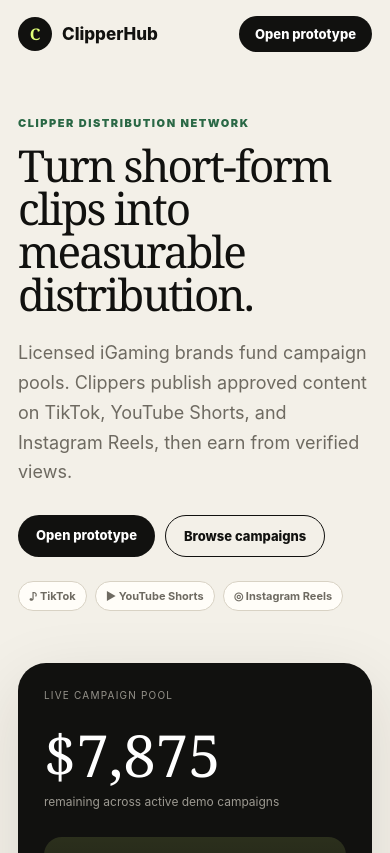
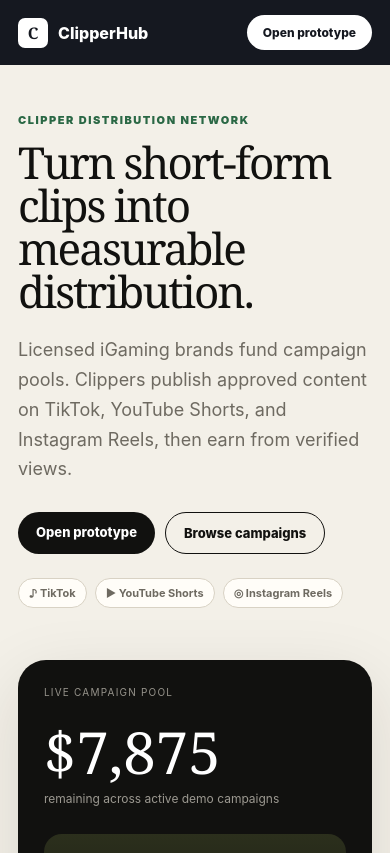
Before and after one commit to dondo511/testlp, a Next.js app in the folder clipstream-app/: page / in a window 390 px wide. Shown: the top 853 px of the page. Built offline with nearby package versions, Linux system fonts and the light colour scheme.

Commit message:
Adopt Clipping.io-inspired dark header

```diff
--- a/clipstream-app/components/landing/Header.module.css
+++ b/clipstream-app/components/landing/Header.module.css
@@ -1 +1 @@
-.header{background:var(--paper);position:relative;z-index:5}.wrap{max-width:1180px;margin:0 auto;padding:20px 26px;display:flex;align-items:center;justify-content:space-between}.brand{display:flex;align-items:center;gap:10px;text-decoration:none}.logoMark{width:34px;height:34px;border-radius:50%;background:var(--ink);color:var(--lime);display:grid;place-items:center;font-family:var(--font-display);font-weight:700}.wordmark{font-size:17px;font-weight:800;color:var(--ink)}.nav{display:flex;align-items:center;gap:20px}.navLinks{display:flex;gap:24px}.link{font-size:13px;text-decoration:none;color:var(--muted);font-weight:650}.link:hover{color:var(--ink)}.cta{padding:10px 16px;border-radius:999px;background:var(--ink);color:#fff;text-decoration:none;font-size:13px;font-weight:800}@media(max-width:700px){.navLinks{display:none}.wrap{padding:16px 18px}}
+.header{background:#151820;position:relative;z-index:5}.wrap{max-width:1180px;margin:0 auto;padding:18px 26px;display:flex;align-items:center;justify-content:space-between}.brand{display:flex;align-items:center;gap:10px;text-decoration:none}.logoMark{width:30px;height:30px;border-radius:7px;background:#fff;color:#151820;display:grid;place-items:center;font-family:var(--font-display);font-weight:800}.wordmark{font-size:16px;font-weight:800;color:#fff}.nav{display:flex;align-items:center;gap:20px}.navLinks{display:flex;gap:24px}.link{font-size:12.5px;text-decoration:none;color:#9095a0;font-weight:600}.link:hover{color:#fff}.cta{padding:10px 16px;border-radius:999px;background:#fff;color:#151820;text-decoration:none;font-size:12px;font-weight:800}@media(max-width:700px){.navLinks{display:none}.wrap{padding:15px 18px}}
```
